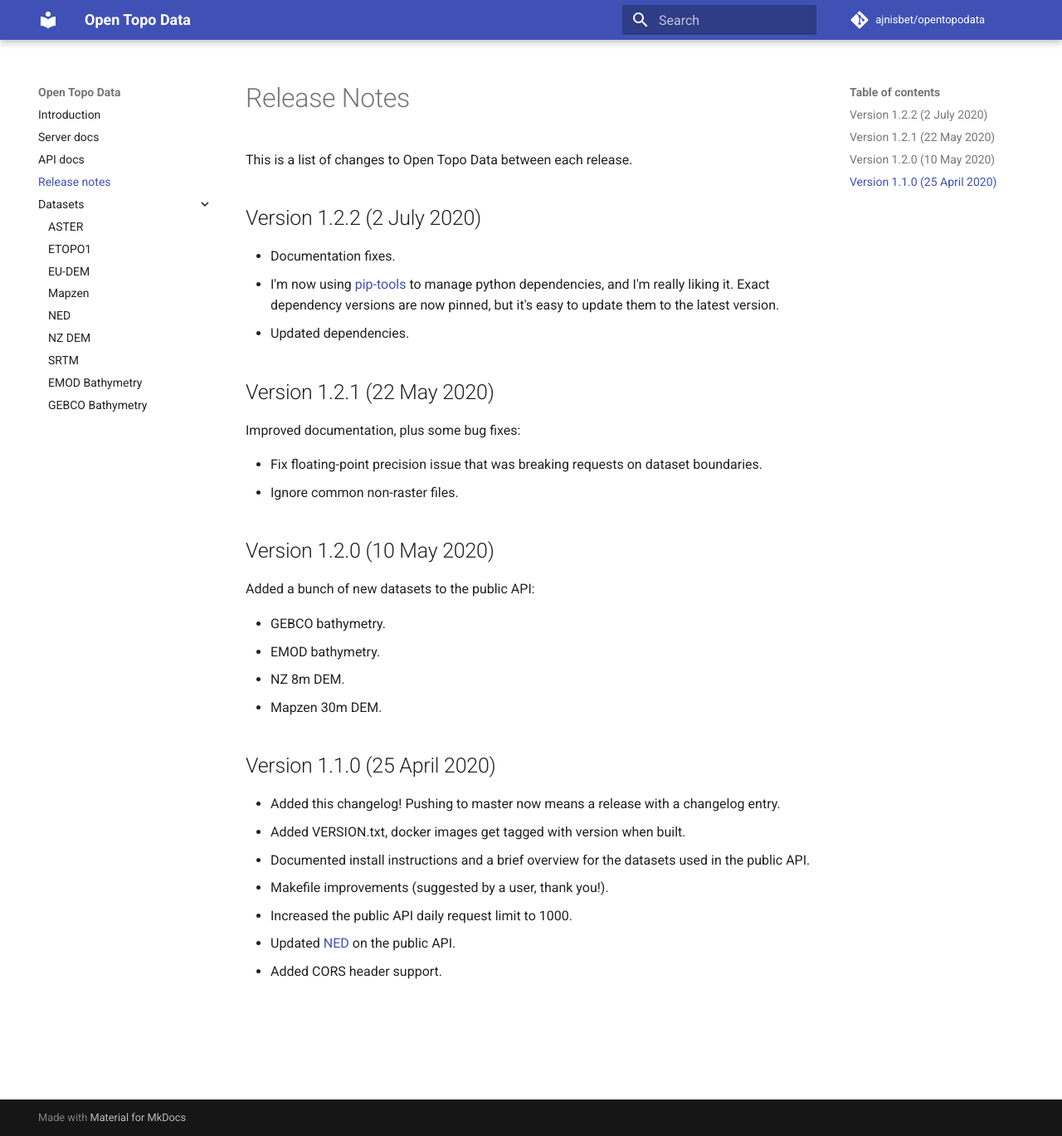
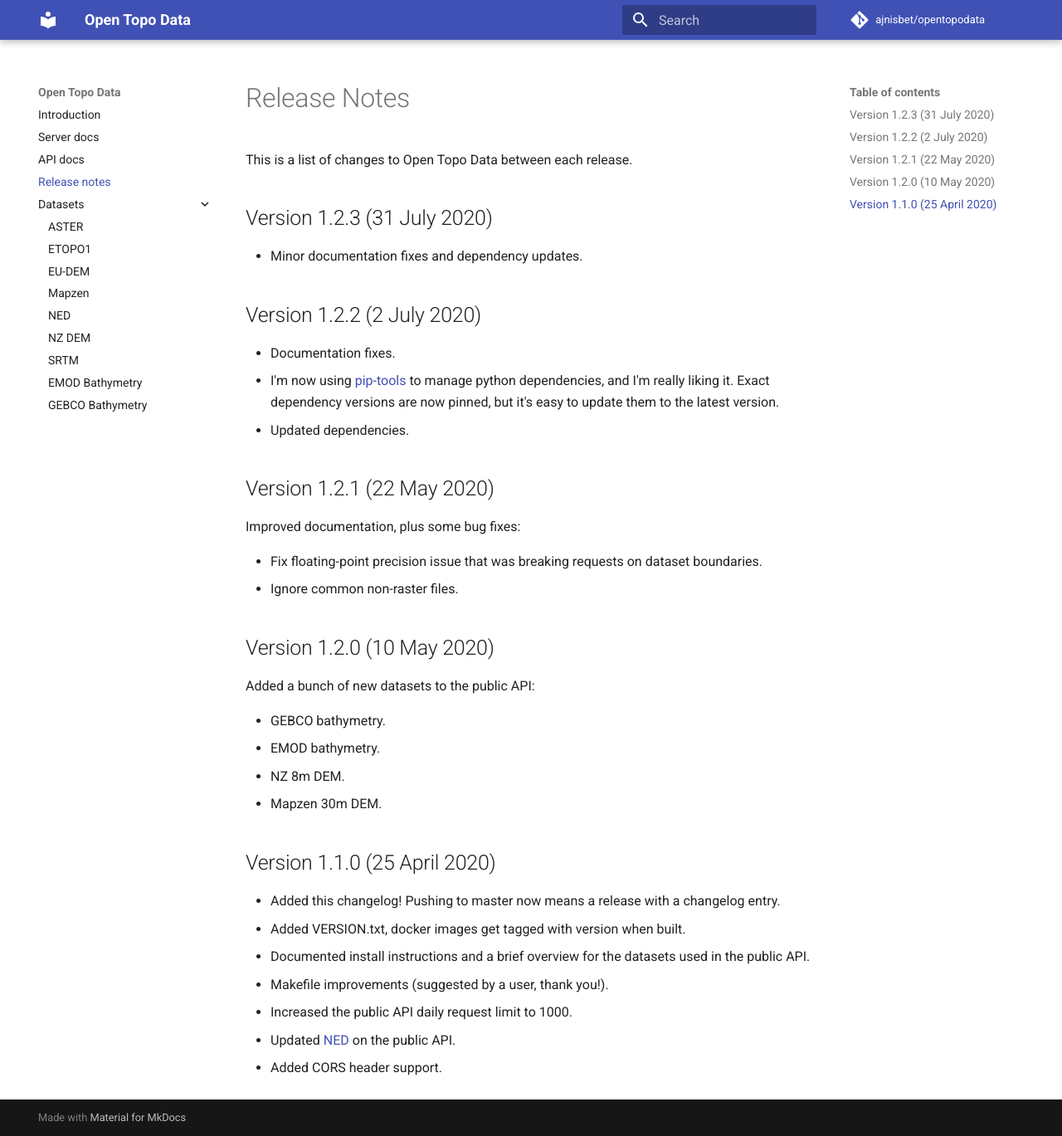
Before and after one commit to ajnisbet/opentopodata, an MkDocs documentation site: the page built from docs/changelog.md, in a window 1280 px wide and 1369 px high. Shown: the whole window at 83% size. Built offline with MkDocs 1.6.1 and Material for MkDocs 9.7.7, drawn with Linux system fonts in a browser that asks for light colours; comment, search, counter and statistics services are not loaded.

Commit message:
Bump version v1.2.3

```diff
--- a/docs/changelog.md
+++ b/docs/changelog.md
@@ -2,6 +2,9 @@
 
 This is a list of changes to Open Topo Data between each release.
 
+## Version 1.2.3 (31 July 2020)
+
+* Minor documentation fixes and dependency updates.
 
 ## Version 1.2.2 (2 July 2020)
 
```
Also changed, not shown: 1 other file.
